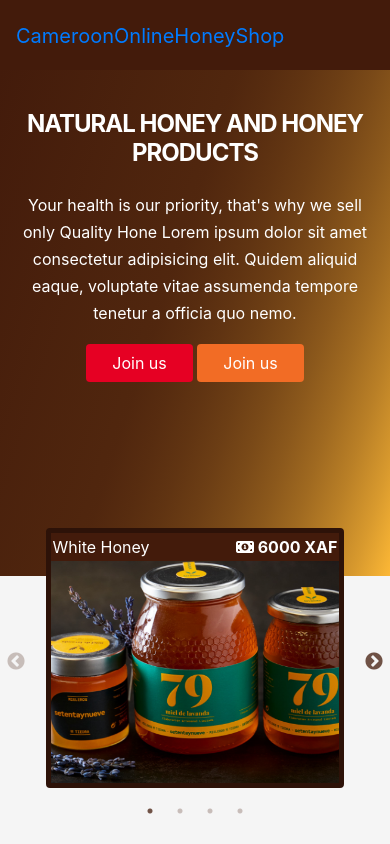
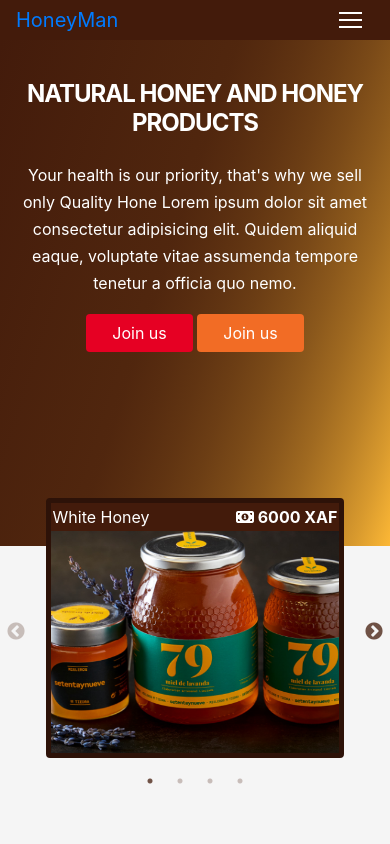
Before and after one commit to ayeahgodlove/cameroonhoney, a website: page public/index.html in a window 390 px wide. Shown: the top 844 px of the page. Drawn offline with Linux system fonts and the light colour scheme.

Commit message:
worked on hambeurger icon, change appname to 'HoneyMan' reduce header height for mobile devices

```diff
--- a/public/index.html
+++ b/public/index.html
@@ -12,12 +12,15 @@
 <body>
     <!-- header -->
         <header class="bg-brown sticky-top">
-            <div class="container navbar navbar-expand-lg px-0 pt-3">
+            <div class="container navbar navbar-expand-lg px-0 pt-0 pt-sm-3">
                 <a href="./index.html" class="navbar-brand ml-3 ml-sm-0">
-                    CameroonOnlineHoneyShop
+                    HoneyMan
                 </a>
                 <button class="navbar-toggler mr-3 mr-sm-0" type="button" data-toggle="collapse" data-target="#navigation" aria-controls="navigation" aria-expanded="false" aria-label="Toggle navigation">
-                    <span class="navbar-toggler-icon"></span>
+                    <!-- <span class="navbar-toggler-icon my-toggler"></span> -->
+                    <span class="line"></span>
+                    <span class="line"></span>
+                    <span class="line" style="margin-bottom: 0;"></span>
                 </button>
 
                 <!-- navbar -->
--- a/public/scss/components/_header.scss
+++ b/public/scss/components/_header.scss
@@ -1,6 +1,26 @@
 // header
 header {
-    height: 70px;
+    height: 40px;
+
+    .navbar {
+        padding-top: 0;
+        margin-top: 0;
+    }
+}
+
+// hamberger icon
+.navbar-toggler{
+    width: 47px;
+    height: 34px;
+    // background-color: $orange_color;
+    border:none;
+}
+.navbar-toggler .line{
+    width: 100%;
+    float: left;
+    height: 2px;
+    background-color: #fff;
+    margin-bottom: 5px;
 }
 
 ._honey_shop_header {
@@ -53,6 +73,9 @@ header {
 // breakpoints
 // beak points
 @media only screen and (min-width: 768px) {
+    header {
+        height: 70px;
+    }
     ._honey_shop_header {
         height: 70vh
     }
```
Also changed, not shown: public/about.html (+6 -3 lines), public/blog.html (+6 -3 lines), public/contact.html (+6 -3 lines), public/search.html (+6 -4 lines), public/store.html (+6 -3 lines), public/css/main.css, 1 other file.
